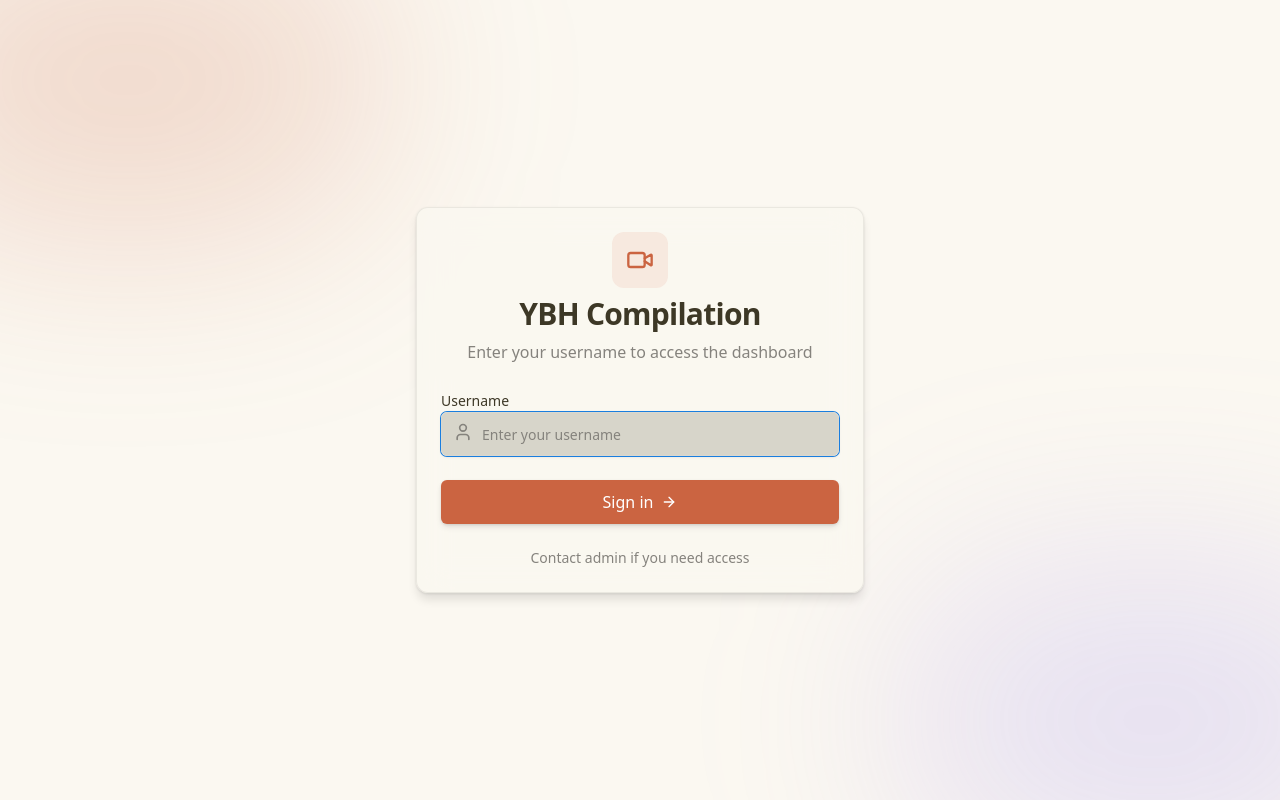
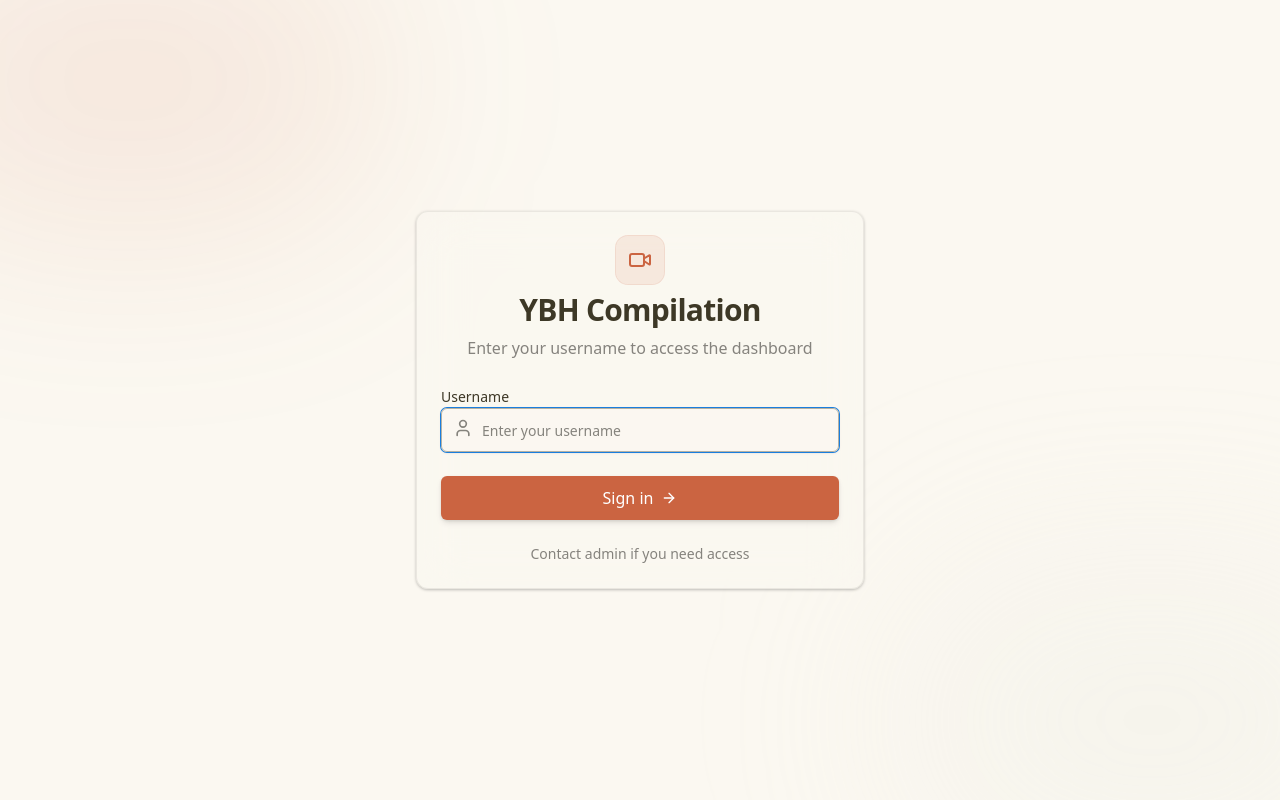
Before and after one commit to Uzasch/video-compilation2.0, a React (Vite) app in the folder frontend/video-compilation2.0/: page /login in a window 1280 px wide. Built offline with nearby package versions, Linux system fonts and the light colour scheme; no server answers.

Commit message:
Refactor styles in Layout, Dashboard, and Login components for improved consistency and readability

```diff
--- a/frontend/video-compilation2.0/src/components/Layout.jsx
+++ b/frontend/video-compilation2.0/src/components/Layout.jsx
@@ -25,7 +25,7 @@ export default function Layout({ children }) {
   return (
     <div className="min-h-screen">
       {/* Header */}
-      <header className="sticky top-0 z-50 w-full border-b border-white/10 bg-white/70 dark:bg-black/70 backdrop-blur-xl shadow-sm">
+      <header className="sticky top-0 z-50 w-full border-b border-border/50 bg-background/70 backdrop-blur-xl shadow-sm">
         <div className="max-w-7xl mx-auto px-4 sm:px-6 lg:px-8">
           <div className="flex justify-between items-center h-16">
             <div className="flex items-center gap-8">
@@ -33,7 +33,7 @@ export default function Layout({ children }) {
                 <div className="bg-primary/10 p-2 rounded-lg group-hover:bg-primary/20 transition-colors">
                   <Video className="w-5 h-5 text-primary" />
                 </div>
-                <h1 className="text-xl font-bold bg-gradient-to-r from-gray-900 to-gray-600 bg-clip-text text-transparent dark:from-white dark:to-gray-400">
+                <h1 className="text-xl font-bold text-foreground">
                   YBH Compilation
                 </h1>
               </Link>
--- a/frontend/video-compilation2.0/src/pages/Dashboard.jsx
+++ b/frontend/video-compilation2.0/src/pages/Dashboard.jsx
@@ -27,8 +27,8 @@ export default function Dashboard() {
       value: '3',
       description: 'Currently processing',
       icon: Activity,
-      color: 'text-chart-5',
-      bg: 'bg-chart-5/10',
+      color: 'text-chart-3',
+      bg: 'bg-chart-3/10',
     },
   ]
 
@@ -44,7 +44,7 @@ export default function Dashboard() {
             </p>
           </div>
           <Link to="/new">
-            <Button className="shadow-lg hover:shadow-xl transition-all duration-300 bg-primary hover:bg-primary/90 text-primary-foreground">
+            <Button className="shadow-lg hover:shadow-xl transition-all duration-300">
               <Plus className="mr-2 h-4 w-4" /> New Compilation
             </Button>
           </Link>
@@ -53,7 +53,7 @@ export default function Dashboard() {
         {/* Stats Grid */}
         <div className="grid gap-4 md:grid-cols-3">
           {stats.map((stat, index) => (
-            <Card key={index} className="bg-card/80 backdrop-blur-sm border-border/50 shadow-sm hover:shadow-md transition-all duration-300">
+            <Card key={index} className="bg-card/60 backdrop-blur-sm border-border/50 shadow-sm hover:shadow-md transition-all duration-300 border-none">
               <CardHeader className="flex flex-row items-center justify-between space-y-0 pb-2">
                 <CardTitle className="text-sm font-medium text-muted-foreground">
                   {stat.title}
@@ -74,14 +74,14 @@ export default function Dashboard() {
 
         {/* Recent Activity Section */}
         <div className="grid gap-4 md:grid-cols-2 lg:grid-cols-7">
-          <Card className="col-span-4 bg-card/80 backdrop-blur-sm border-border/50 shadow-sm hover:shadow-md transition-all duration-300">
+          <Card className="col-span-4 bg-card/60 backdrop-blur-sm border-border/50 shadow-sm hover:shadow-md transition-all duration-300 border-none">
             <CardHeader>
               <CardTitle className="text-foreground">Recent Activity</CardTitle>
             </CardHeader>
             <CardContent>
               <div className="space-y-4">
                 {[1, 2, 3].map((i) => (
-                  <div key={i} className="flex items-center justify-between p-4 rounded-lg bg-muted/50 border border-border/50">
+                  <div key={i} className="flex items-center justify-between p-4 rounded-lg bg-background/50 border border-border/50 hover:bg-background/80 transition-colors">
                     <div className="flex items-center gap-4">
                       <div className="h-10 w-10 rounded-full bg-primary/10 flex items-center justify-center">
                         <FileVideo className="h-5 w-5 text-primary" />
@@ -98,7 +98,7 @@ export default function Dashboard() {
             </CardContent>
           </Card>
 
-          <Card className="col-span-3 bg-card/80 backdrop-blur-sm border-border/50 shadow-sm hover:shadow-md transition-all duration-300">
+          <Card className="col-span-3 bg-card/60 backdrop-blur-sm border-border/50 shadow-sm hover:shadow-md transition-all duration-300 border-none">
             <CardHeader>
               <CardTitle className="text-foreground">Quick Actions</CardTitle>
             </CardHeader>
--- a/frontend/video-compilation2.0/src/pages/Login.jsx
+++ b/frontend/video-compilation2.0/src/pages/Login.jsx
@@ -39,16 +39,16 @@ export default function Login() {
 
   return (
     <div className="min-h-screen flex items-center justify-center p-4 relative overflow-hidden bg-background">
-      {/* Background gradient orbs using theme colors */}
+      {/* Background Elements */}
       <div className="absolute inset-0 z-0">
-        <div className="absolute top-[-10%] left-[-10%] w-[40%] h-[40%] rounded-full bg-primary/20 blur-[100px]" />
-        <div className="absolute bottom-[-10%] right-[-10%] w-[40%] h-[40%] rounded-full bg-chart-2/20 blur-[100px]" />
+        <div className="absolute top-[-10%] left-[-10%] w-[40%] h-[40%] rounded-full bg-primary/10 blur-[100px]" />
+        <div className="absolute bottom-[-10%] right-[-10%] w-[40%] h-[40%] rounded-full bg-secondary/20 blur-[100px]" />
       </div>
 
-      <Card className="w-full mx-auto max-w-md bg-card/80 backdrop-blur-lg border-border/50 shadow-xl relative z-10 animate-in fade-in zoom-in duration-500 slide-in-from-bottom-4">
+      <Card className="w-full mx-auto max-w-md bg-card/40 backdrop-blur-xl border-border/50 shadow-2xl relative z-10 animate-in fade-in zoom-in duration-500 slide-in-from-bottom-4">
         <CardHeader className="text-center space-y-2 pb-6">
-          <div className="mx-auto w-14 h-14 bg-primary/10 rounded-xl flex items-center justify-center mb-2">
-            <Video className="w-7 h-7 text-primary" />
+          <div className="mx-auto w-12 h-12 bg-primary/10 rounded-xl flex items-center justify-center mb-2 ring-1 ring-primary/20">
+            <Video className="w-6 h-6 text-primary" />
           </div>
           <CardTitle className="text-3xl font-bold tracking-tight text-foreground">
             YBH Compilation
@@ -61,9 +61,7 @@ export default function Login() {
         <CardContent>
           <form onSubmit={handleSubmit} className="space-y-6">
             <div className="space-y-2">
-              <Label htmlFor="username" className="text-sm font-medium text-foreground">
-                Username
-              </Label>
+              <Label htmlFor="username" className="text-sm font-medium text-foreground">Username</Label>
               <div className="relative">
                 <User className="absolute left-3 top-2.5 h-5 w-5 text-muted-foreground" />
                 <Input
@@ -75,7 +73,7 @@ export default function Login() {
                   value={username}
                   onChange={(e) => setUsername(e.target.value)}
                   placeholder="Enter your username"
-                  className="pl-10 h-11 bg-input/50 border-border focus:ring-2 focus:ring-ring/20 transition-all"
+                  className="pl-10 h-11 bg-background/50 border-input focus:ring-2 focus:ring-ring transition-all"
                   autoFocus
                 />
               </div>
@@ -84,7 +82,7 @@ export default function Login() {
             <Button
               type="submit"
               disabled={loading}
-              className="w-full h-11 text-base font-medium shadow-lg hover:shadow-xl transition-all duration-300 bg-primary hover:bg-primary/90 text-primary-foreground"
+              className="w-full h-11 text-base font-medium shadow-lg hover:shadow-xl transition-all duration-300"
             >
               {loading ? (
                 'Signing in...'
```
Also changed, not shown: frontend/video-compilation2.0/src/index.css (line endings or trailing spaces).
